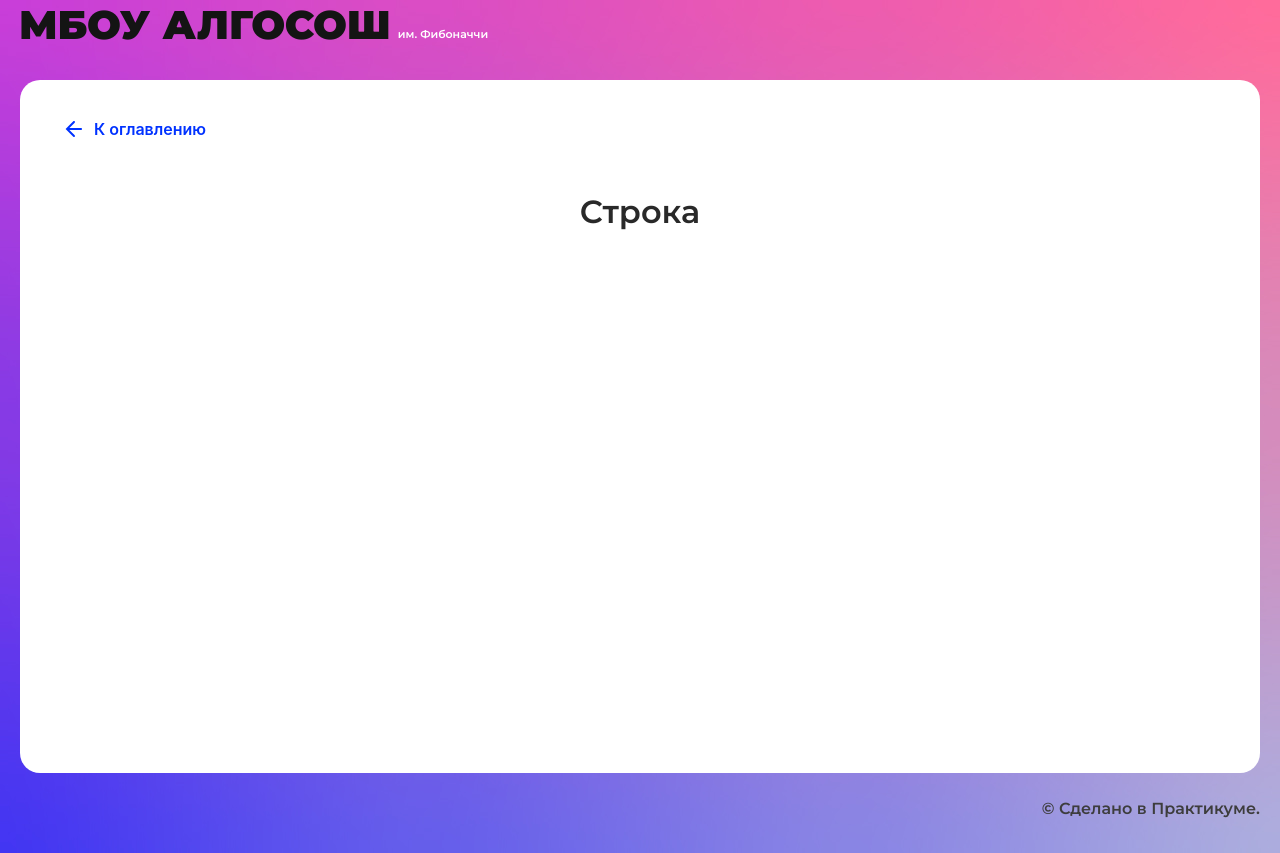
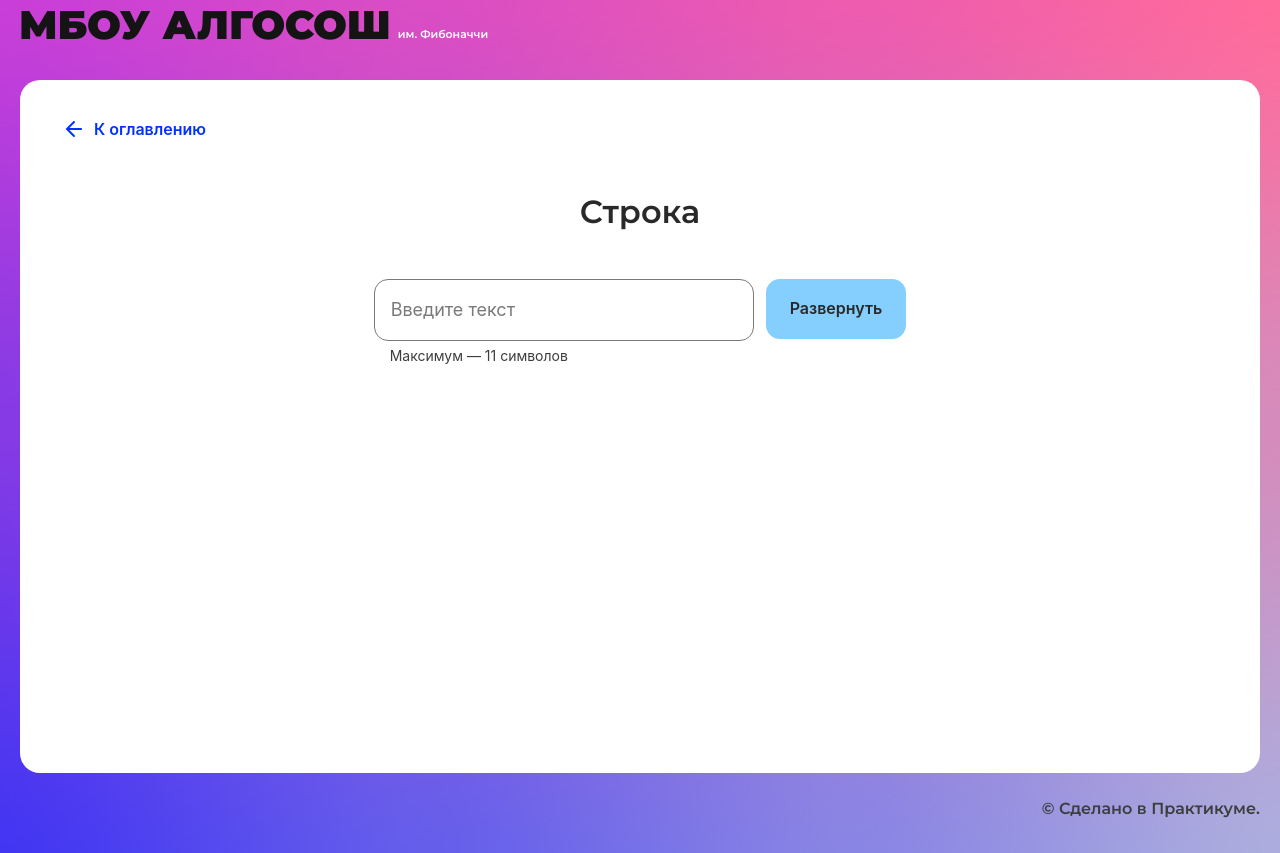
Before and after one commit to imynel/algoritms, a React (Create React App) app: page /recursion in a window 1280 px wide. Built offline with nearby package versions, Linux system fonts and the light colour scheme.

Commit message:
add string

```diff
--- a/src/components/fibonacci-page/fibonacci-page.tsx
+++ b/src/components/fibonacci-page/fibonacci-page.tsx
@@ -10,7 +10,7 @@ export const FibonacciPage: React.FC = () => {
   const [value, setValue] = useState('');
   const [displayedElements, setDisplayedElements] = useState<number[]>([]);
 
-  const handleClick = (e: React.ChangeEvent<HTMLInputElement>) => {
+  const onChange = (e: React.ChangeEvent<HTMLInputElement>) => {
     setValue(e.target.value)
   }
 
@@ -54,7 +54,7 @@ export const FibonacciPage: React.FC = () => {
   return (
     <SolutionLayout title="Последовательность Фибоначчи">
       <form className={style.form} onSubmit={onClick}>
-        <Input extraClass={style.input} placeholder="Введите текст" max={19} isLimitText={true} type="number" value={value} onChange={handleClick}/>
+        <Input extraClass={style.input} placeholder="Введите текст" max={19} isLimitText={true} type="number" value={value} onChange={onChange}/>
         <Button text="Рассчитать" type='submit'/>
       </form>
       <div className={style.container}>
--- /dev/null
+++ b/src/components/string/string.module.css
@@ -0,0 +1,16 @@
+.form {
+    display: flex;
+    justify-content: center;
+}
+
+.input {
+    max-width: 380px;
+    margin-right: 12px;
+}
+
+.container {
+    display: flex;
+    justify-content: center;
+    gap: 16px;
+    margin: 120px 0 0 0 ;
+}
--- a/src/components/string/string.tsx
+++ b/src/components/string/string.tsx
@@ -1,10 +1,48 @@
-import React from "react";
+import React, { useState } from "react";
 import { SolutionLayout } from "../ui/solution-layout/solution-layout";
+import style from './string.module.css'
+import { Input } from "../ui/input/input";
+import { Button } from "../ui/button/button";
+import { Circle } from '../ui/circle/circle'
+
+type TColor = '#D252E1' | '#7FE051'
 
 export const StringComponent: React.FC = () => {
+  const [value, setValue] = useState('')
+  const [arrString, setArrString] = useState<string[]>([])
+
+  const onChange = (e: React.ChangeEvent<HTMLInputElement>) => {
+    setValue(e.target.value)
+  }
+
+  const onSubmit = (e: React.FormEvent<HTMLFormElement>) => {
+    e.preventDefault()
+    getString(value)
+  }
+
+  const getString = (str: string) => {
+    const arr = str.split('') // ЗАМЕНИТЬ
+    setArrString(arr)
+  }
+
+  // const color: TColor = true ?  '#D252E1' : '#7FE051'
+
   return (
     <SolutionLayout title="Строка">
+      <form className={style.form} onSubmit={onSubmit}>
+        <Input extraClass={style.input} placeholder="Введите текст" maxLength={11} isLimitText={true} type="text" value={value} onChange={onChange}/>
+        <Button text="Развернуть" type='submit'/>
+      </form>
 
+      <div className={style.container}>
+        {arrString.map((elm, index) => {
+          return (
+            <React.Fragment key={index}>
+              <Circle letter={elm} />
+            </React.Fragment>
+          )
+        })}
+      </div>
     </SolutionLayout>
   );
 };
--- a/src/components/ui/input/input.tsx
+++ b/src/components/ui/input/input.tsx
@@ -18,7 +18,7 @@ export const Input: React.FC<InputProps> = ({
 }) => {
   const limitText =
     type === "text"
-      ? `Максимум — ${maxLength} символа`
+      ? `Максимум — ${maxLength} символов`
       : `Максимальное число — ${max}`;
 
   return (
```
